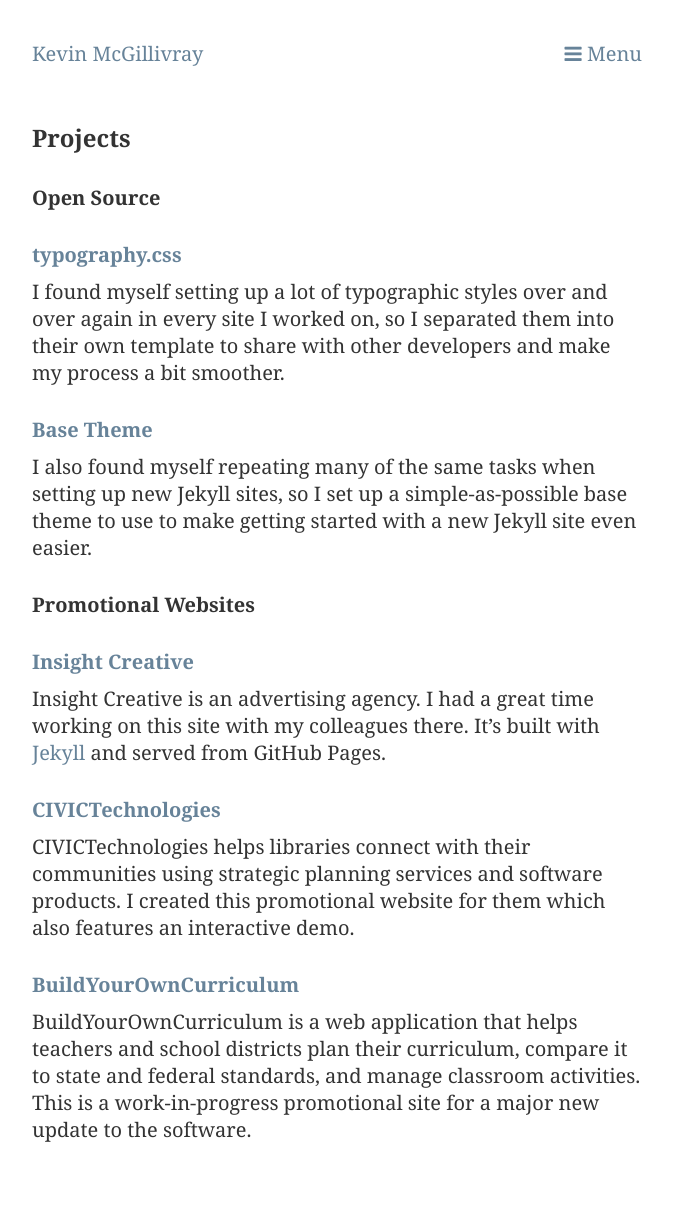
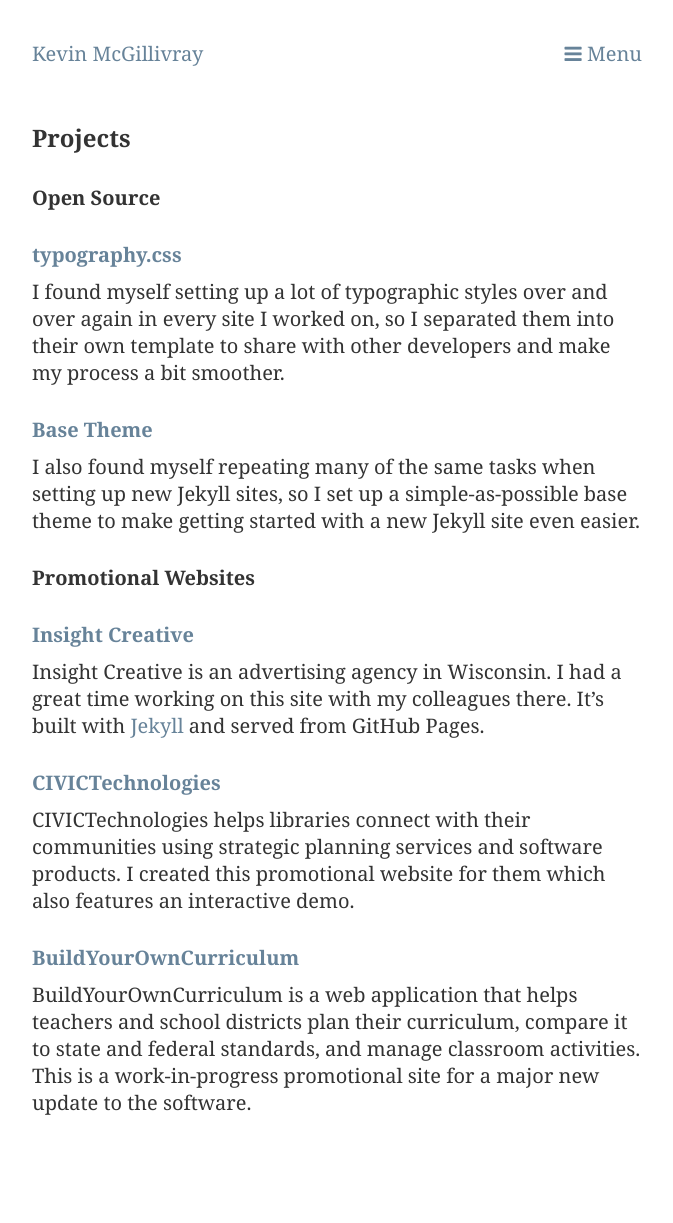
Before and after one commit to kmcgillivray/kmcgillivray.github.io, a Jekyll site: the page built from projects/index.md, in a window 1280 px wide. Shown: the whole page, without its empty margins (303-976 px from the left). Built offline with Jekyll 4.4.1, drawn with Linux system fonts in a browser that asks for light colours; nearby versions of some CDN libraries; after the commit the page ends 1196 px from its top, so only the background shows below that.

Commit message:
Edit projects page.

```diff
--- a/projects/index.md
+++ b/projects/index.md
@@ -13,13 +13,13 @@
 
 ## [Base Theme](http://github.com/kmcgillivray/base-theme)
 
-I also found myself repeating many of the same tasks when setting up new Jekyll sites, so I set up a simple-as-possible base theme to use to make getting started with a new Jekyll site even easier.
+I also found myself repeating many of the same tasks when setting up new Jekyll sites, so I set up a simple-as-possible base theme to make getting started with a new Jekyll site even easier.
 
 ## Promotional Websites
 
 ## [Insight Creative](http://insightcreative.com)
 
-Insight Creative is an advertising agency. I had a great time working on this site with my colleagues there. It's built with [Jekyll](http://jekyllrb.com) and served from GitHub Pages.
+Insight Creative is an advertising agency in Wisconsin. I had a great time working on this site with my colleagues there. It's built with [Jekyll](http://jekyllrb.com) and served from GitHub Pages.
 
 ## [CIVICTechnologies](http://civictechnologies.com)
 
```
